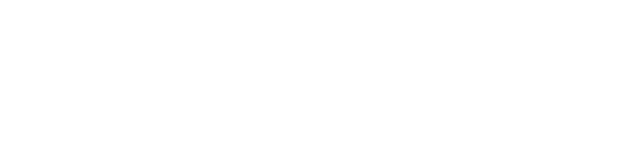
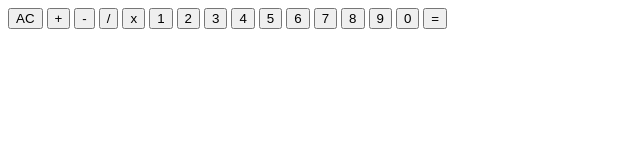
Before and after one commit to Thepralad/gui-calculator, a plain HTML site: page index.html in a window 1280 px wide. Shown: the whole page, without its empty margins (0-640 px from the left). Drawn offline with Linux system fonts and the light colour scheme.

Commit message:
Added buttons

```diff
--- a/index.html
+++ b/index.html
@@ -7,6 +7,23 @@
     <script src="script.js" defer></script>
 </head>
 <body>
-
+    <div id="container">
+        <button>AC</button>
+        <button>+</button>
+        <button>-</button>
+        <button>/</button>
+        <button>x</button>
+        <button>1</button>
+        <button>2</button>
+        <button>3</button>
+        <button>4</button>
+        <button>5</button>
+        <button>6</button>
+        <button>7</button>
+        <button>8</button>
+        <button>9</button>
+        <button>0</button>
+        <button>=</button>
+    </div>
 </body>
 </html>
```
